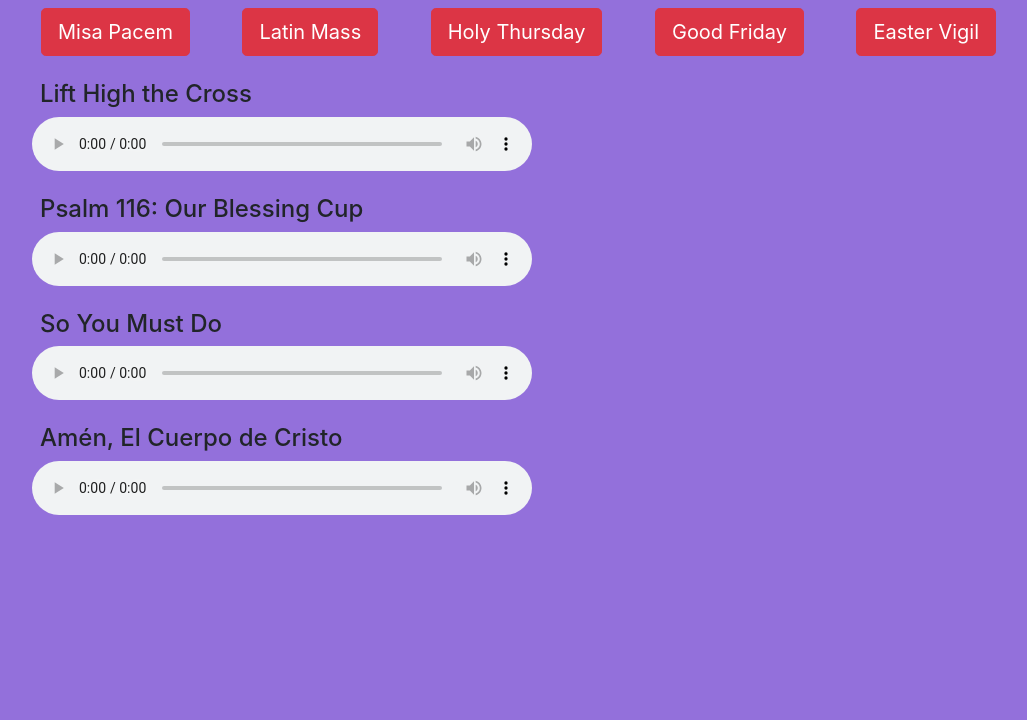
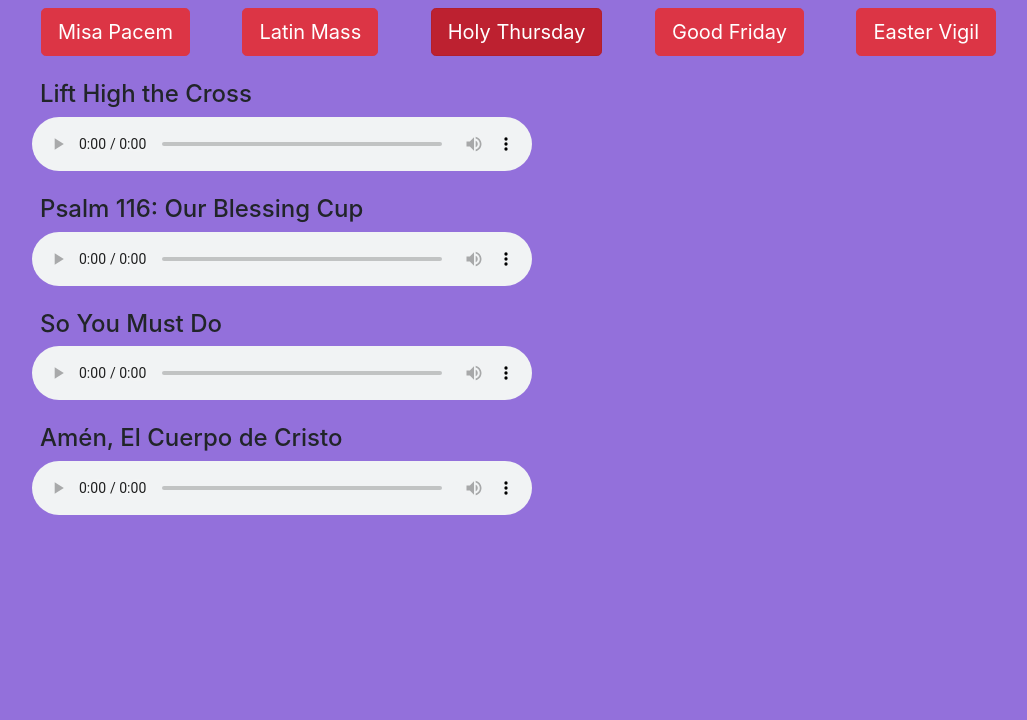
Before and after one commit to igorcweb/sanctuary-choir, a website: page dist/index.html in a window 1280 px wide. Shown: the part 80-800 px from the top of the page, without its empty margins (15-1042 px from the left). Drawn offline with nearby package versions, Linux system fonts and the light colour scheme.

Commit message:
easter vigil

```diff
--- a/dist/index.html
+++ b/dist/index.html
@@ -30,7 +30,7 @@
   <div class="buttons mb-2 text-center text-sm-left ">
     <a class="btn btn-lg btn-danger mb-3 mx-4 mp text-white" style="width: fit-content">Misa Pacem</a>
     <a class="btn btn-lg btn-danger mb-3 mx-4 lm text-white" style="width: fit-content">Latin Mass</a>
-    <a class="btn btn-lg btn-danger mb-3 mx-4 ht text-white" style="width: fit-content active">Holy Thursday</a>
+    <a class="btn btn-lg btn-danger mb-3 mx-4 ht text-white active" style="width: fit-content">Holy Thursday</a>
     <a class="btn btn-lg btn-danger mb-3 mx-4 gf text-white" style="width: fit-content">Good Friday</a>
     <a class="btn btn-lg btn-danger mb-3 mx-4 ev text-white" style="width: fit-content">Easter Vigil</a>
   </div>
```
